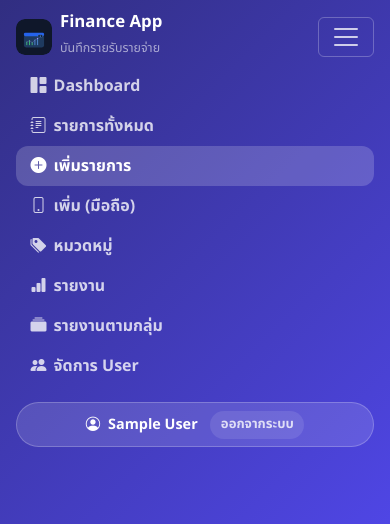
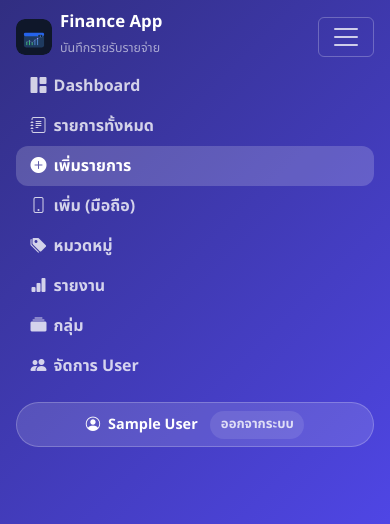
Before and after one commit to moochanakarn-pixel/Finance-app, a PHP site: page /add.php in a window 390 px wide, after a click that opens the changed part. Shown: the top 524 px of the page. Run offline with PHP 8.4, Linux system fonts and the light colour scheme; the visitor is signed in with stand-in values (Sample User, id 1); data that the repository does not hold is empty.

Commit message:
fix(nav): shorten group_report label on medium screens to prevent navbar overflow
Show "กลุ่ม" on lg screens and "รายงานตามกลุ่ม" on xl+ to keep navbar from
overflowing on 992-1200px laptops/tablets.

Co-Authored-By: Claude Sonnet 4.6 <noreply@anthropic.com>
Claude-Session: https://claude.ai/code/session_01PGwscNR8rCTrfbA6Gzx8wZ

```diff
--- a/partials/header.php
+++ b/partials/header.php
@@ -66,7 +66,7 @@ $role = isset($_SESSION['role']) ? trim((string)$_SESSION['role']) : '';
                 <li class="nav-item d-lg-none"><a class="nav-link <?php echo $current_file === 'add_mobile.php' ? 'active' : ''; ?>" href="add_mobile.php"><i class="bi bi-phone"></i>เพิ่ม (มือถือ)</a></li>
                 <li class="nav-item"><a class="nav-link <?php echo $current_file === 'categories.php' ? 'active' : ''; ?>" href="categories.php"><i class="bi bi-tags-fill"></i>หมวดหมู่</a></li>
                 <li class="nav-item"><a class="nav-link <?php echo $current_file === 'report.php' ? 'active' : ''; ?>" href="report.php"><i class="bi bi-bar-chart-fill"></i>รายงาน</a></li>
-                <li class="nav-item"><a class="nav-link <?php echo $current_file === 'group_report.php' ? 'active' : ''; ?>" href="group_report.php"><i class="bi bi-collection-fill"></i>รายงานตามกลุ่ม</a></li>
+                <li class="nav-item"><a class="nav-link <?php echo $current_file === 'group_report.php' ? 'active' : ''; ?>" href="group_report.php" title="รายงานตามกลุ่ม"><i class="bi bi-collection-fill"></i><span class="d-xl-none">กลุ่ม</span><span class="d-none d-xl-inline">รายงานตามกลุ่ม</span></a></li>
                 <?php if ($role === 'admin'): ?>
                 <li class="nav-item"><a class="nav-link <?php echo $current_file === 'admin_users.php' ? 'active' : ''; ?>" href="admin_users.php"><i class="bi bi-people-fill"></i>จัดการ User</a></li>
                 <?php endif; ?>
```
